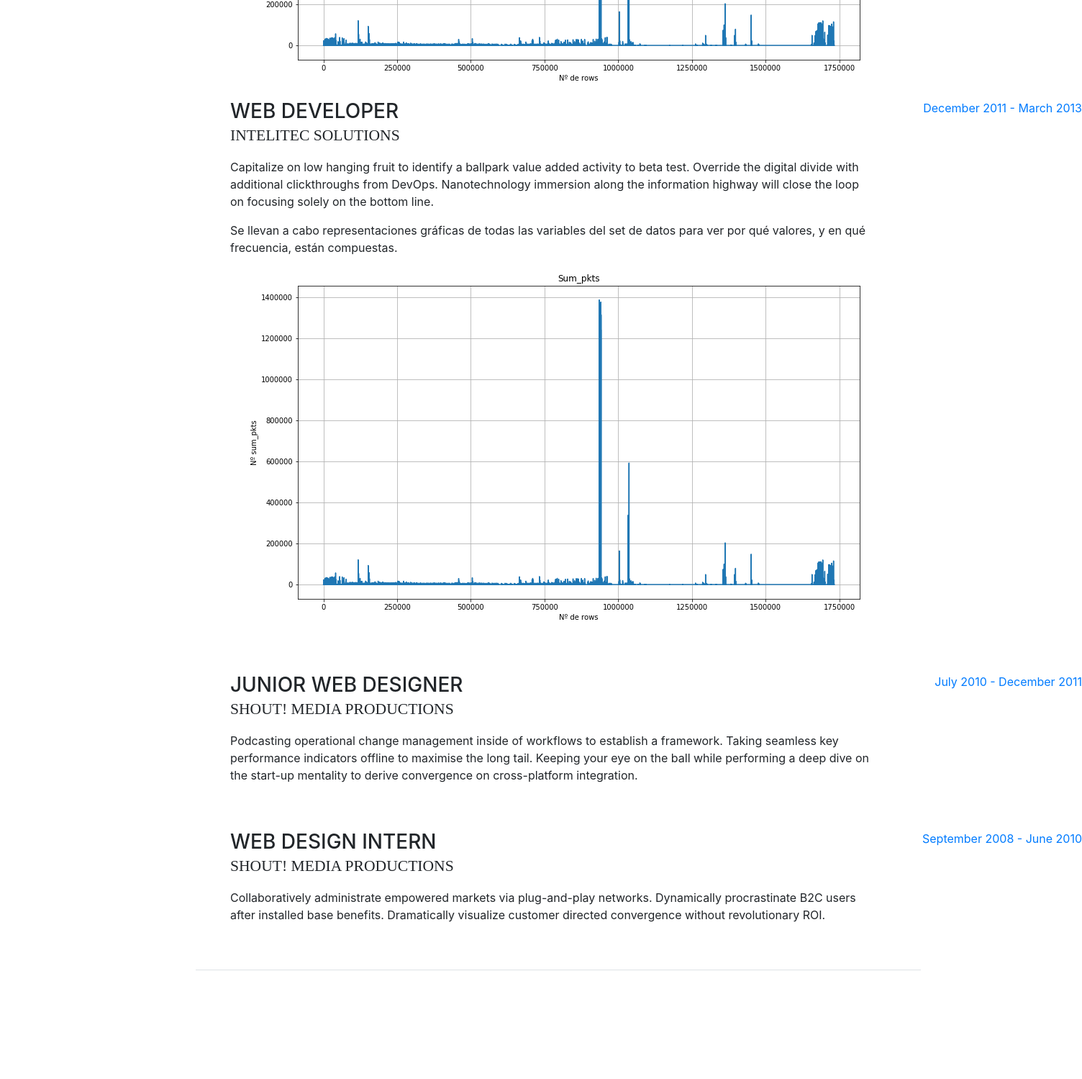
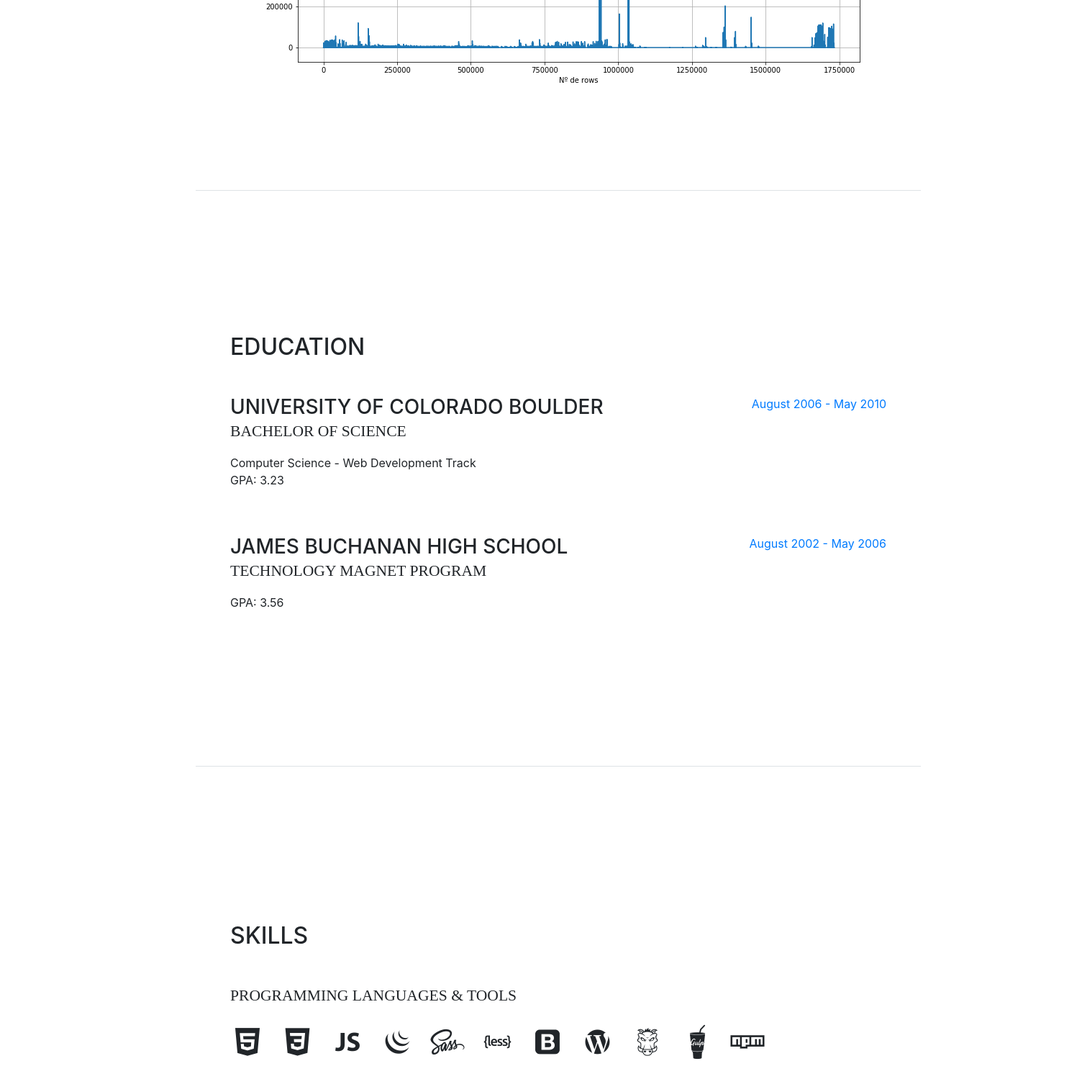
Before and after one commit to EnriqueRondan/CV-Enrique-Rondan, a website with bundled scripts: page index.html in a window 1280 px wide. Shown: the part 2100-3599 px from the top of the page at 72% size, 1504 px wide, since content can reach past the window. Built offline with nearby package versions, Linux system fonts and the light colour scheme; a web font is replaced by a local one.

Commit message:
Update index.html

```diff
--- a/index.html
+++ b/index.html
@@ -119,47 +119,18 @@
           </ul>
         </div>
       </section>
- resume-section p-3 p-lg-5 d-flex flex-column
+
       <section class="resume-section p-3 p-lg-5 d-flex d-column" id="experience">
         <div class="my-auto">
-          <h2 class="mb-5">Datos Raw</h2>
+          <h2 class="mb-0">Datos Raw</h2>
           <p class="mb-5> Se llevan a cabo representaciones gráficas de todas las variables del set de datos para ver por qué valores, y en qué frecuencia, están compuestas. </p>
           <p><img src="img/G2.PNG" alt=""></p>
 
-          <div class="resume-item d-flex flex-column flex-md-row mb-5">
-            <div class="resume-content mr-auto">
-              <h3 class="mb-0">Web Developer</h3>
-              <div class="subheading mb-3">Intelitec Solutions</div>
-              <p>Capitalize on low hanging fruit to identify a ballpark value added activity to beta test. Override the digital divide with additional clickthroughs from DevOps. Nanotechnology immersion along the information highway will close the loop on focusing solely on the bottom line.</p>
-              <p> Se llevan a cabo representaciones gráficas de todas las variables del set de datos para ver por qué valores, y en qué frecuencia, están compuestas. </p>
-              <p><img src="img/G2.PNG" alt=""></p>
-            </div>
-            <div class="resume-date text-md-right">
-              <span class="text-primary">December 2011 - March 2013</span>
-            </div>
-          </div>
 
-          <div class="resume-item d-flex flex-column flex-md-row mb-5">
-            <div class="resume-content mr-auto">
-              <h3 class="mb-0">Junior Web Designer</h3>
-              <div class="subheading mb-3">Shout! Media Productions</div>
-              <p>Podcasting operational change management inside of workflows to establish a framework. Taking seamless key performance indicators offline to maximise the long tail. Keeping your eye on the ball while performing a deep dive on the start-up mentality to derive convergence on cross-platform integration.</p>
-            </div>
-            <div class="resume-date text-md-right">
-              <span class="text-primary">July 2010 - December 2011</span>
-            </div>
-          </div>
 
-          <div class="resume-item d-flex flex-column flex-md-row">
-            <div class="resume-content mr-auto">
-              <h3 class="mb-0">Web Design Intern</h3>
-              <div class="subheading mb-3">Shout! Media Productions</div>
-              <p>Collaboratively administrate empowered markets via plug-and-play networks. Dynamically procrastinate B2C users after installed base benefits. Dramatically visualize customer directed convergence without revolutionary ROI.</p>
-            </div>
-            <div class="resume-date text-md-right">
-              <span class="text-primary">September 2008 - June 2010</span>
-            </div>
-          </div>
+
+
+
 
         </div>
 
```
